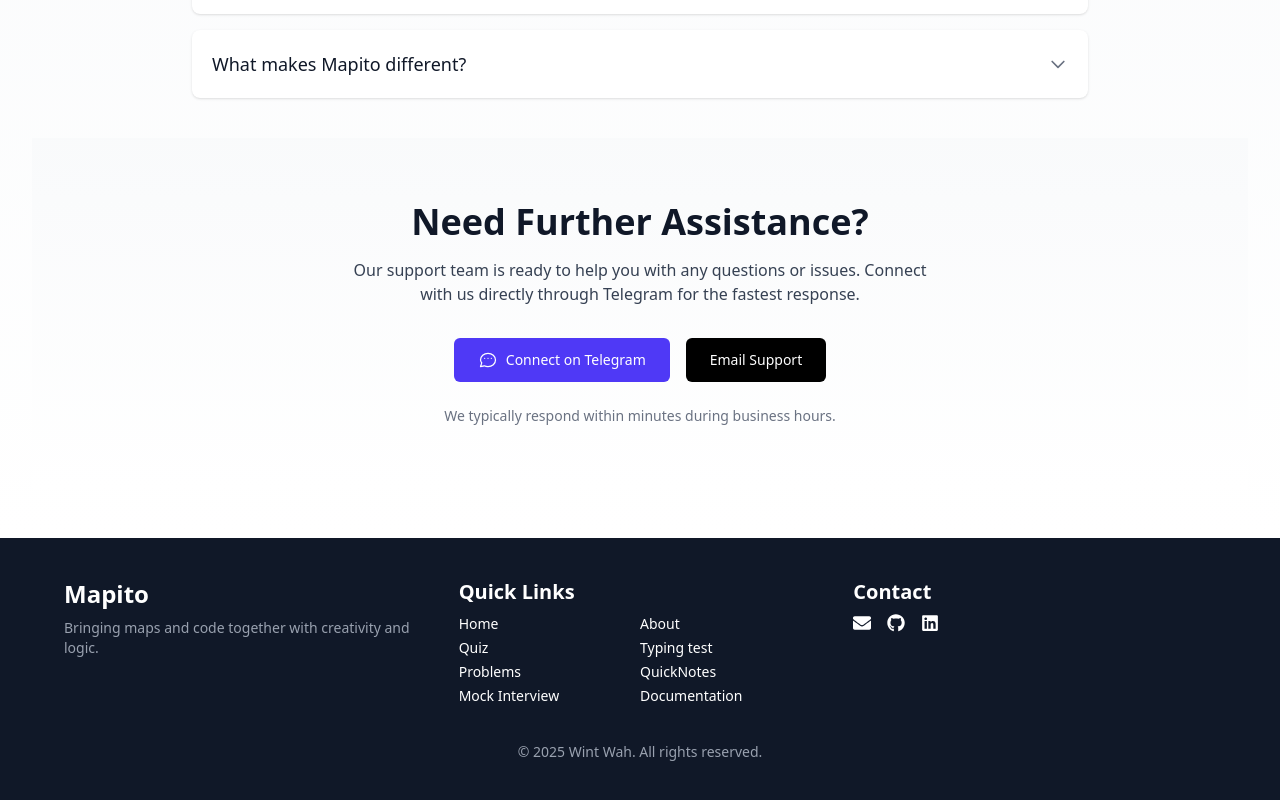
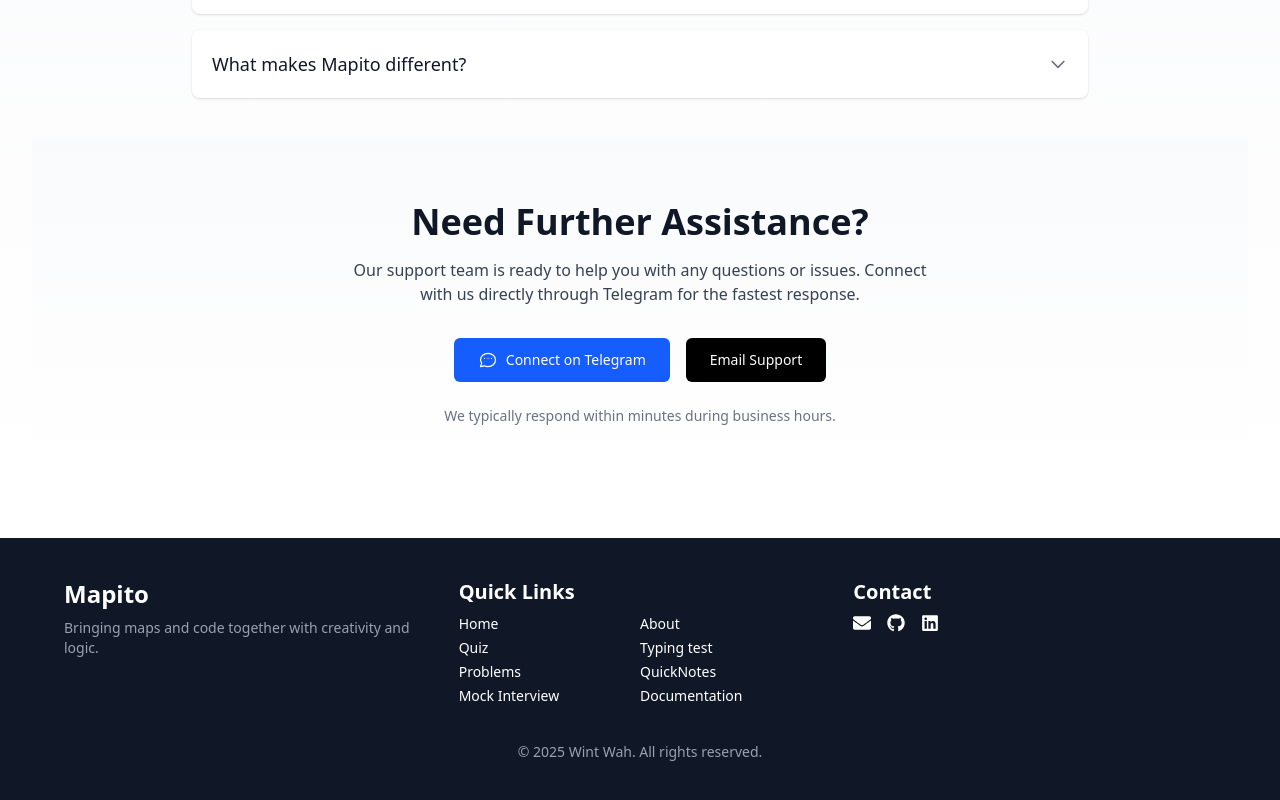
Before and after one commit to wintwah243/Mapito, a React (Vite) app in the folder mapito/: page / in a window 1280 px wide. Shown: the part 4156-4956 px from the top of the page. Built offline with nearby package versions, Linux system fonts and the light colour scheme.

Commit message:
ui update

```diff
--- a/mapito/src/components/FAQ.jsx
+++ b/mapito/src/components/FAQ.jsx
@@ -65,7 +65,7 @@ const FAQ = () => {
           <a
             href="https://t.me/shishi_ww"
             target="_blank"
-            className="flex items-center justify-center gap-2 px-6 py-3 bg-indigo-600 text-white rounded-md text-sm font-medium hover:bg-blue-700 transition"
+            className="flex items-center justify-center gap-2 px-6 py-3 bg-blue-600 text-white rounded-md text-sm font-medium hover:bg-blue-700 transition"
           >
             <svg
               className="w-5 h-5"
```
